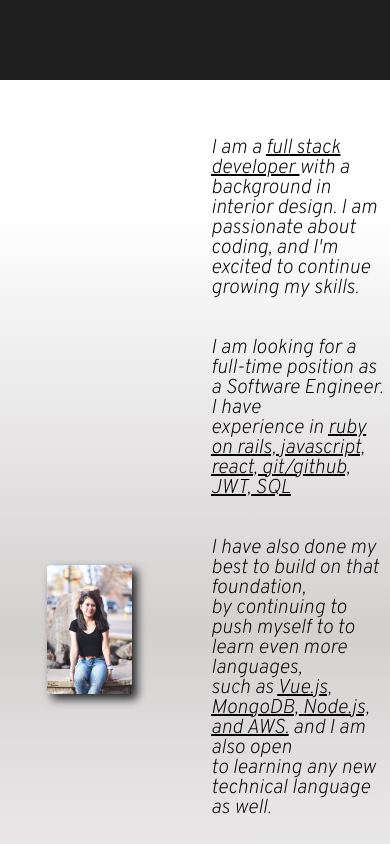
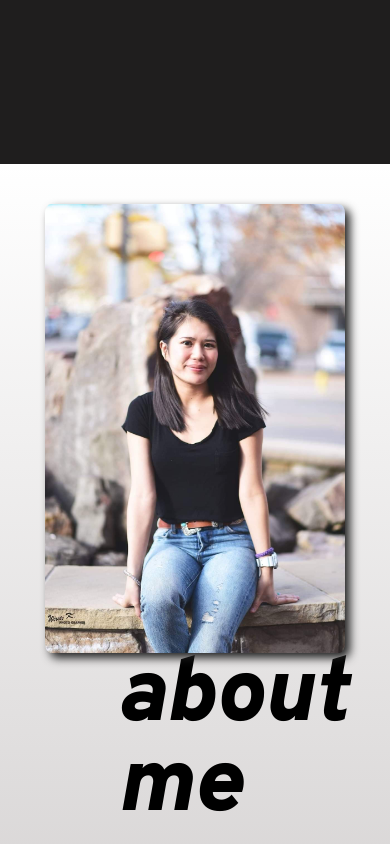
Before and after one commit to Alicerichardson28/portfolio, a React (Create React App) app: page / in a window 390 px wide. Shown: the part 680-1524 px from the top of the page. Built offline with nearby package versions, Linux system fonts and the light colour scheme.

Commit message:
make responsive to about pages

```diff
--- a/src/components/Blogs.js
+++ b/src/components/Blogs.js
@@ -24,7 +24,7 @@ export default class Blogs extends Component {
                         <ul className='blogs-ul'>
                             <li className='blogs-li'>
                                 <div className='img-container'>
-                                    <img className='img' src={blog.thumbnail}/>
+                                    <img className='img' src={blog.thumbnail} alt="blog"/>
                                 </div>
                                 <h1 className='title'>{blog.title}</h1>
                                 <h5 className='date'>{blog.pubDate}</h5>
--- a/src/components/Home.css
+++ b/src/components/Home.css
@@ -1,12 +1,14 @@
 @import url('https://fonts.googleapis.com/css2?family=Overpass:ital,wght@1,900&family=Yanone+Kaffeesatz:wght@300;700&display=swap');
 @import url('https://fonts.googleapis.com/css2?family=Overpass:ital,wght@1,200;1,900&family=Yanone+Kaffeesatz:wght@300;700&display=swap');
+@import url('https://fonts.googleapis.com/css2?family=Noto+Sans&display=swap');
+@import url('https://fonts.googleapis.com/css2?family=Assistant:wght@200&family=Noto+Sans&display=swap');
 
 
 
 .first-container {
     position: relative;
     width: 100vw;
-    height: 90vh;
+    height: 100vh;
     background-color: rgb(31, 30, 30);
     overflow:hidden;
 }
@@ -137,52 +139,80 @@ a {
 /* about css */
 
 #about-container {
-    margin-top: 8em;
     display: flex;
+    justify-content: center;
     align-items: center;
-    /* position: relative; */
     background-image: linear-gradient(white, rgb(211, 208, 208), white);
-    height: 100vh;
+    min-height: 100vh;
+    height: auto;
     width: 100vw;
 }
 
 .about {
-    margin-top: 0.5em;
-    text-decoration: underline;
-    font-size: 4em;
+    font-size: 90px;
     font-weight: 700;
     font-family: 'Overpass', sans-serif;
 }
 
-.content {
-    width: 100%;
-    display: flex;
+.about-content {
+    max-width: 40%;
+    display: inline-flex;
+    justify-content: space-between;
     flex-direction: column;
-    align-items: center;
+    margin-left: 100px;
 }
 
-.content-about {
-    margin-top: 3em;
-    font-size: 20px;
-    font-family: 'Overpass', sans-serif;
-    margin-bottom: 7em;
+.content-about1 {
+    margin-top: 10px;
+    font-size: 27px;
+    font-weight: 600;
+    color:rgb(65, 65, 65);
+    font-family: 'Assistant', sans-serif;
+    text-align: justify;
+    letter-spacing: 1px;
+    line-height: 30px;
+}
+.content-about2 {
+    margin-top: 20px;
+    font-size: 22px;
+    font-weight: 600;
+    font-family: 'Assistant', sans-serif;
+    text-align: justify;
+    letter-spacing: 1px;
+    line-height: 25px;
 }
 
 .alice-photo {
-    width: 22vw;
+    min-width: 300px;
+    width: 400px;
     border-radius: 2%;
     filter: drop-shadow(5px 5px 5px #222);
 }
 
 .alice-container {
-    width: 100%;
-    display: flex;
+    display: inline-flex;
     flex-direction: column;
     align-items: center;
     border-radius: 2%;
 
     animation-name: moveInLeft;
     animation-duration: 1s;
+}
+
+/* media query responsive */
+@media only screen and (max-width: 1080px) {
+    #about-container {
+        flex-direction: column;
+    }
+    .about-content {
+        margin-left: 0;
+    }
+    .alice-photo {
+        margin-top: 40px;
+        width: 300px;
+        border-radius: 2%;
+        filter: drop-shadow(5px 5px 5px #222);
+    }
 }
 
 @keyframes moveInLeft {
--- a/src/components/Home.js
+++ b/src/components/Home.js
@@ -14,10 +14,13 @@ export default class Navbar extends Component {
             <>
                 <div className='first-container'>
                         <ul className='nav-container'>
-                                <Link to="/blogs">
+                                <a href="#about-container" className='nav-list-home'>
+                                    About
+                                </a>
+                                <Link to="/blogs" target="_blank" rel="noopener noreferrer">
                                     <li className='nav-list-home'>Blogs</li>
                                 </Link>
-                                <Link to="/projects">
+                                <Link to="/projects" target="_blank" rel="noopener noreferrer">
                                     <li className='nav-list-home'>My works</li>
                                 </Link>
                         </ul>
@@ -28,7 +31,7 @@ export default class Navbar extends Component {
                             <h1 className='name'>Alice Richardson</h1>
                             <h2 className='job-title'>Full stack developer / Designer</h2>
                             <br></br>
-                            <button className='button'><a href={PDF}>Download CV</a></button>
+                            <button className='button'><a href={PDF} target="_blank" rel="noopener noreferrer">Download CV </a></button>
                         </div>
                         {/* <div className='photo-container'>
                             <img className='parada' src={Parada}/>
@@ -37,29 +40,24 @@ export default class Navbar extends Component {
                 </div>
                 <div id='about-container'>
                     <div className='alice-container'>
-                        <img className='alice-photo' src={alice}/>
+                        <img className='alice-photo' src={alice} alt="alice"/>
                     </div>
-                    <div className='content'>
-                        <h1 className='about'>About</h1>
-                        <p className='content-about'>
-                            I am a <u>full stack developer </u> with a background in interior design. I am <br></br>
-                            passionate about coding, and I'm excited to continue growing my skills.<br></br>
-                            <br></br>
-                            <br></br>
-                            I am looking for a full-time position as a Software Engineer. I have <br></br>
-                            experience in <u>ruby on rails, javascript, react, git/github, JWT, SQL </u> <br></br>
-                            <br></br>
-                            <br></br>
-                            I have also done my best to build on that foundation,<br></br>
-                            by continuing to push myself to to learn even more languages,<br></br>
-                            such as <u>Vue.js, MongoDB, Node.js, and AWS.</u> and I am also open <br></br>
-                            to learning any new technical language as well. <br></br>
-                            <br></br>
-                            <br></br>
-                            I am personable with a talent for developing solid relationships <br></br>
-                            with co-workers and clients. My work ethic and dedication to exceeding <br></br>
-                            expectations is what keeps me motivated to impress, and I continuously <br></br> strive to improve my craft.
-                            </p>
+                    <div className='about-content'>
+                        <h1 className='about'>about me</h1>
+                        <p className='content-about1'>
+                            I am a full stack developer with a background in interior design. I am looking
+
+                            for full time remote position as a Frontend developer.
+                        </p>
+                        <p className='content-about2'>
+                            I enjoy turning complex problems into simple, beautiful and intuitive designs. I also love the
+                            logic and structure of coding and always strive to write elegant and efficient code. whether it be HTML,
+
+                            CSS, Javascript or React. When I'm not coding, tweeting or pushing pixels, you'll find me cooking, hiking
+
+                            or at the gym.
+
+                        </p>
                     </div>
                 </div>
                 {/* <div className='skill'>
--- a/src/components/Icon.js
+++ b/src/components/Icon.js
@@ -11,10 +11,10 @@ export default function Icon() {
         <div>
             <div className='container-icons'>
                 <ul className='list-of-icons'>
-                    <a href='https://github.com/Alicerichardson28'>
+                    <a href='https://github.com/Alicerichardson28' target="_blank" rel="noopener noreferrer">
                     <li><FontAwesomeIcon icon={['fab', 'github']}/></li>
                     </a>
-                    <a href='https://www.linkedin.com/in/alice-richardson-dev/'>
+                    <a href='https://www.linkedin.com/in/alice-richardson-dev/' target="_blank" rel="noopener noreferrer">
                     <li><FontAwesomeIcon icon={['fab', 'linkedin']}/></li>
                     </a>
                 </ul>
--- a/src/components/Projects.css
+++ b/src/components/Projects.css
@@ -105,7 +105,7 @@ table {
     font-family: 'Overpass', sans-serif;
 }
 
-.content {
+.project-content {
     width: 100%;
     margin-left: 2em;
 }
```
Also changed, not shown: src/components/Projects.js (+12 -12 lines).
